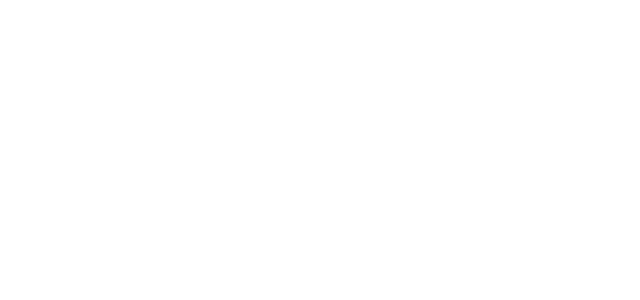
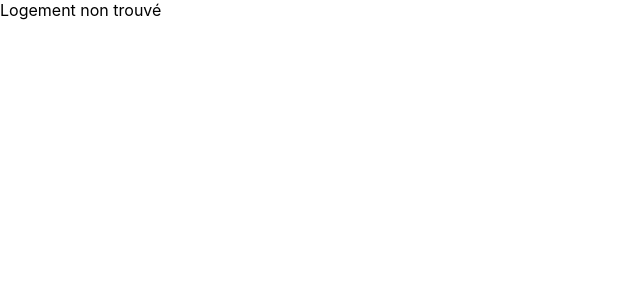
Before and after one commit to quentinpruvost/kasa-app, a React (Create React App) app: page /appartement/1 in a window 1280 px wide. Shown: the top 300 px of the page, without its empty margins (0-640 px from the left). Built offline with nearby package versions, Linux system fonts and the light colour scheme.

Commit message:
Implemented navigation to accommodation details

```diff
--- a/src/App.js
+++ b/src/App.js
@@ -7,8 +7,9 @@ function App() {
   return (
     <Router>
       <Routes>
-<Route exact path="/" element={<Accueil />} />
-        <Route path="/appartement/:id" component={Appartement} />
+        <Route path="/" element={<Accueil />} />
+        <Route path="/appartement/:appartementId" element={<Appartement />} />
+        {/* Autres routes */}
       </Routes>
     </Router>
   );
--- a/src/components/Appartement.js
+++ b/src/components/Appartement.js
@@ -1,20 +1,21 @@
+// Appartement.js
 import React from 'react';
 import { useParams } from 'react-router-dom';
 import appartementsData from '../data/appartements.json';
 
 function Appartement() {
-  const { id } = useParams();
-  const appartement = appartementsData.find((appartement) => appartement.id === id);
+  const { appartementId } = useParams();
+
+  const appartement = appartementsData.find(appartement => appartement.id === appartementId);
 
   if (!appartement) {
-    return <div>Appartement non trouvé</div>;
+    return <div>Logement non trouvé</div>;
   }
 
   return (
     <div>
-      <h2>{appartement.title}</h2>
+      <h1>{appartement.title}</h1>
       <img src={appartement.cover} alt={appartement.title} />
-      <p>{appartement.description}</p>
       <p>{appartement.location}</p>
     </div>
   );
```
